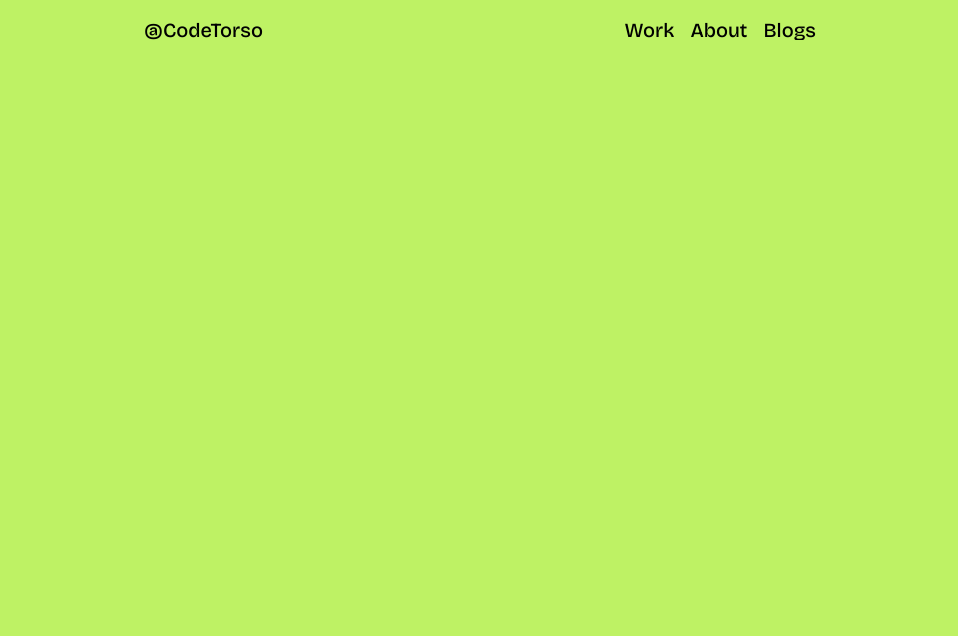
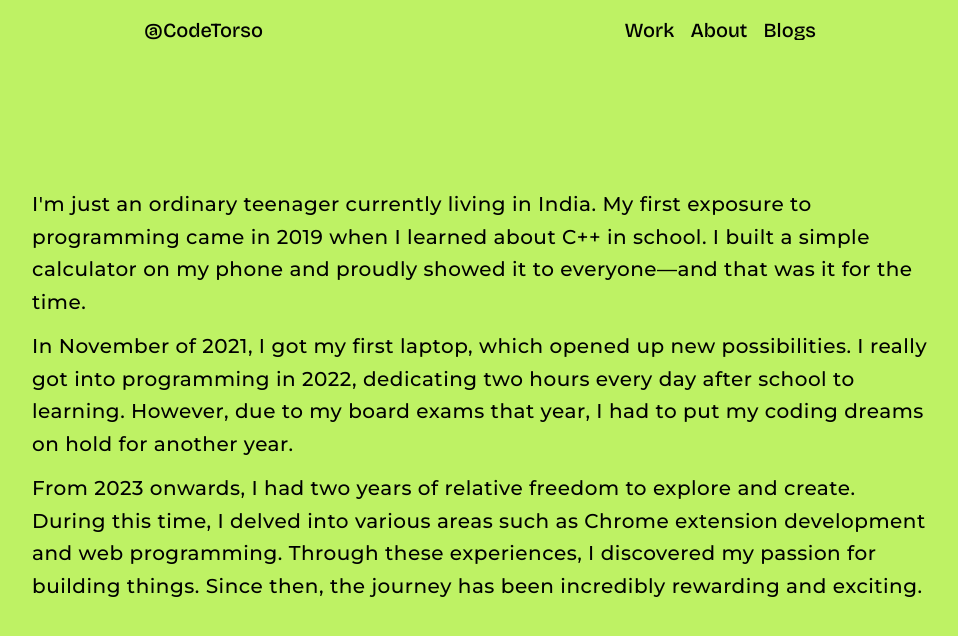
Before and after one commit to CodeTorso/torso.wtf, a Next.js app: page /about in a window 1280 px wide. Shown: the top 636 px of the page, without its empty margins (160-1118 px from the left). Built offline with nearby package versions, Linux system fonts and the light colour scheme.

Commit message:
about page done ?

```diff
--- a/src/app/about/layout.tsx
+++ b/src/app/about/layout.tsx
@@ -11,6 +11,6 @@ export default function RootLayout({
   children: React.ReactNode;
 }>) {
   return (
-      <header className="bg-lime-300">{children}</header>
+      <header className={`bg-lime-300`}>{children}</header>
   );
 }
--- a/src/app/about/page.tsx
+++ b/src/app/about/page.tsx
@@ -1,4 +1,8 @@
 "use client";
+
+import { Montserrat } from "next/font/google";
+
+const montserrat = Montserrat({ subsets: ["latin"], weight: ["500"] });
 
 import React from "react";
 import { motion } from "framer-motion";
@@ -7,12 +11,36 @@ import Navbar from "@/components/navbar";
 async function page() {
   return (
     <>
-      <main className="m-auto flex h-screen max-w-2xl flex-col text-black">
+      <main className="flex min-h-screen flex-col items-center text-black">
         <motion.div
           initial={{ opacity: 0, y: 20 }}
           animate={{ opacity: 1, y: 0 }}
         >
-          <Navbar />
+          <div className="m-auto max-w-2xl">
+            <Navbar />
+          </div>
+          <div className={`max-w-4xl pt-32 pb-20 text-xl leading-relaxed flex flex-col gap-3 tracking-wide ${montserrat.className}`}>
+            <p>
+              I'm just an ordinary teenager currently living in India. My first
+              exposure to programming came in 2019 when I learned about C++ in
+              school. I built a simple calculator on my phone and proudly showed
+              it to everyone—and that was it for the time.
+            </p>
+            <p>
+              In November of 2021, I got my first laptop, which opened up new
+              possibilities. I really got into programming in 2022,
+              dedicating two hours every day after school to learning. However,
+              due to my board exams that year, I had to put my coding
+              dreams on hold for another year.
+            </p>
+            <p>
+              From 2023 onwards, I had two years of relative freedom to explore
+              and create. During this time, I delved into various areas such as
+              Chrome extension development and web programming. Through these
+              experiences, I discovered my passion for building things. Since
+              then, the journey has been incredibly rewarding and exciting.
+            </p>
+          </div>
         </motion.div>
       </main>
     </>
--- a/src/app/page.tsx
+++ b/src/app/page.tsx
@@ -4,9 +4,11 @@ import React from "react";
 import { motion } from "framer-motion";
 import Navbar from "@/components/navbar";
 
+export const runtime = "edge";
+
 async function page() {
   return (
-    <main className="px-2 text-whitetext-center m-auto flex h-screen flex-col items-center justify-center text-white md:max-w-2xl">
+    <main className="text-whitetext-center m-auto flex h-screen flex-col items-center justify-center px-2 text-white md:max-w-2xl">
       <motion.div
         initial={{ opacity: 0, y: 20 }}
         animate={{ opacity: 1, y: 0 }}
@@ -28,8 +30,9 @@ function Content() {
         I am @codetorso
       </h1>
       <h2 className="text-2xl font-semibold">
-        and I love making things that occasionally help people, plus I have a
-        hundred unfinished projects.
+        and I love making things that occasionally help people, plus I do some
+        content creation for fun, and writing blogs about various development
+        concepts.
       </h2>
       <Contact />
       <div className="flex gap-3 text-2xl font-semibold">
@@ -57,7 +60,7 @@ function X() {
   return (
     <a href="https://x.com/codetorso" target="_blank" className="flex gap-1">
       <FaTwitter />
-      <h3> / 1065 Posts</h3>
+      <h3> / 1076 Posts</h3>
     </a>
   );
 }
```
